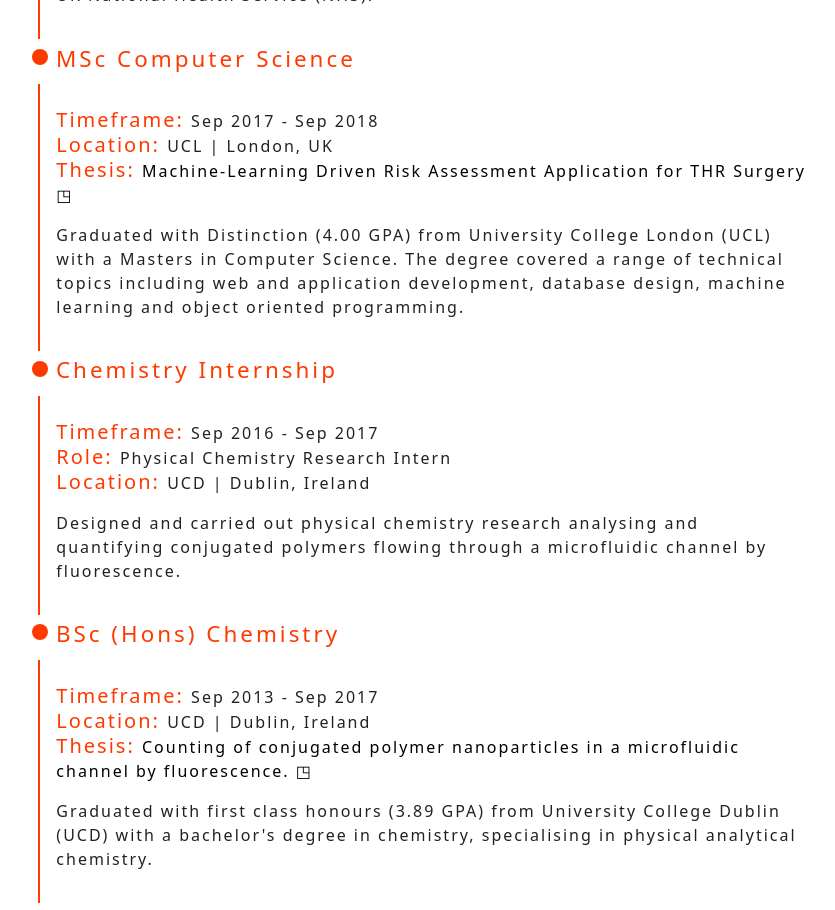
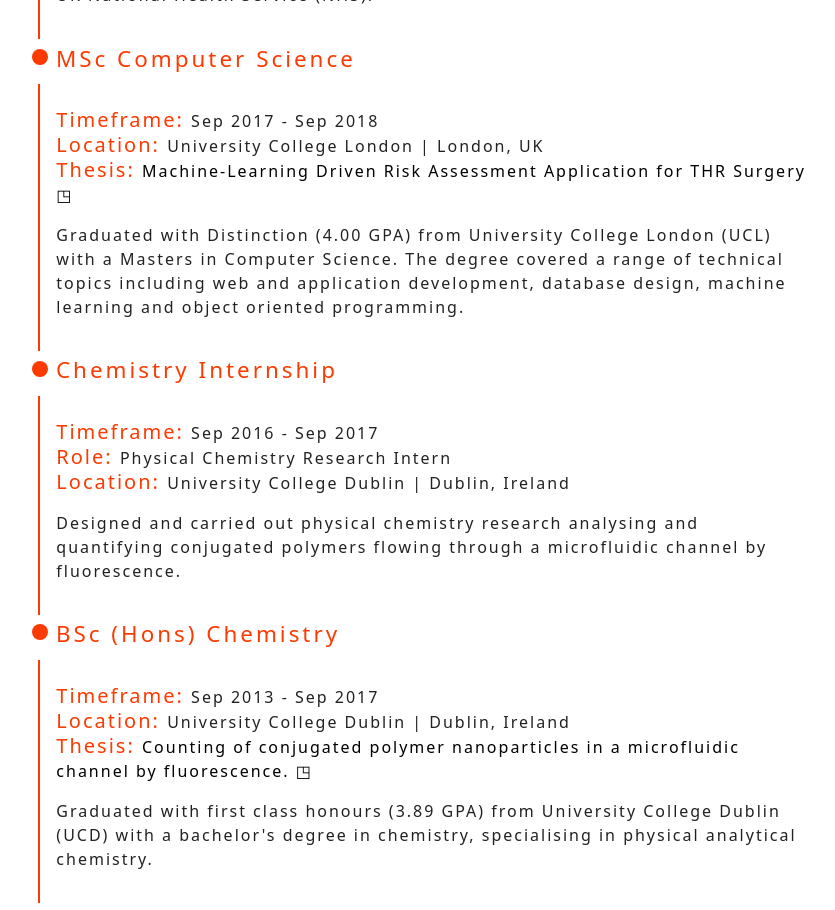
Before and after one commit to phoenixfire07/my-app, a React (Create React App) app: page / in a window 1280 px wide. Shown: the part 4780-5690 px from the top of the page, without its empty margins (223-1058 px from the left). Built offline with nearby package versions, Linux system fonts and the light colour scheme.

Commit message:
Update experience.js

```diff
--- a/src/data/experience.js
+++ b/src/data/experience.js
@@ -35,7 +35,7 @@
     "name":"Pluralsight",
   },
   {
-    "type":"school",
+    "type":"work",
     "about":null,
     "years":"Sep 2018 - Nov 2019",
     "location_city":"Dublin, Ireland",
@@ -58,7 +58,7 @@
     "type":"school",
     "about":null,
     "years":"Sep 2017 - Sep 2018",
-    "location_city":"UCL | London, UK",
+    "location_city":"University College London | London, UK",
     "role_name": null,
     "responsibilities":"Graduated with Distinction (4.00 GPA) from University College London (UCL) with a Masters in Computer Science. The degree covered a range of technical topics including web and application development, database design, machine learning and object oriented programming.",
     "name":"MSc Computer Science",
@@ -70,7 +70,7 @@
     "type":"work",
     "about":null,
     "years":"Sep 2016 - Sep 2017",
-    "location_city":"UCD | Dublin, Ireland",
+    "location_city":"University College Dublin | Dublin, Ireland",
     "role_name":"Physical Chemistry Research Intern",
     "responsibilities":"Designed and carried out physical chemistry research analysing and quantifying conjugated polymers flowing through a microfluidic channel by fluorescence.",
     "name":"Chemistry Internship",
@@ -79,7 +79,7 @@
     "type":"school",
     "about":null,
     "years":"Sep 2013 - Sep 2017",
-    "location_city":"UCD | Dublin, Ireland",
+    "location_city":"University College Dublin | Dublin, Ireland",
     "responsibilities":"Graduated with first class honours (3.89 GPA) from University College Dublin (UCD) with a bachelor's degree in chemistry, specialising in physical analytical chemistry.",
     "name":"BSc (Hons) Chemistry",
     "thesis_name": "Counting of conjugated polymer nanoparticles in a microfluidic channel by fluorescence.",
```
